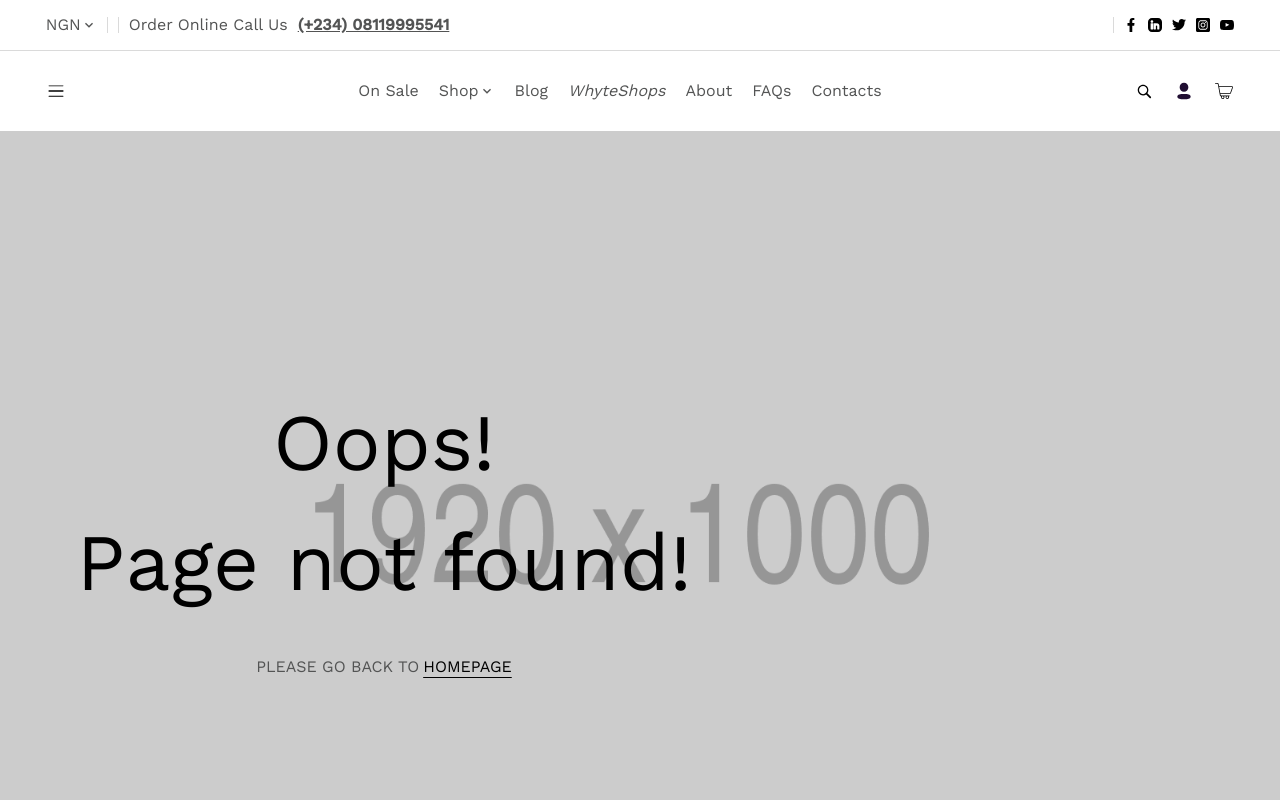
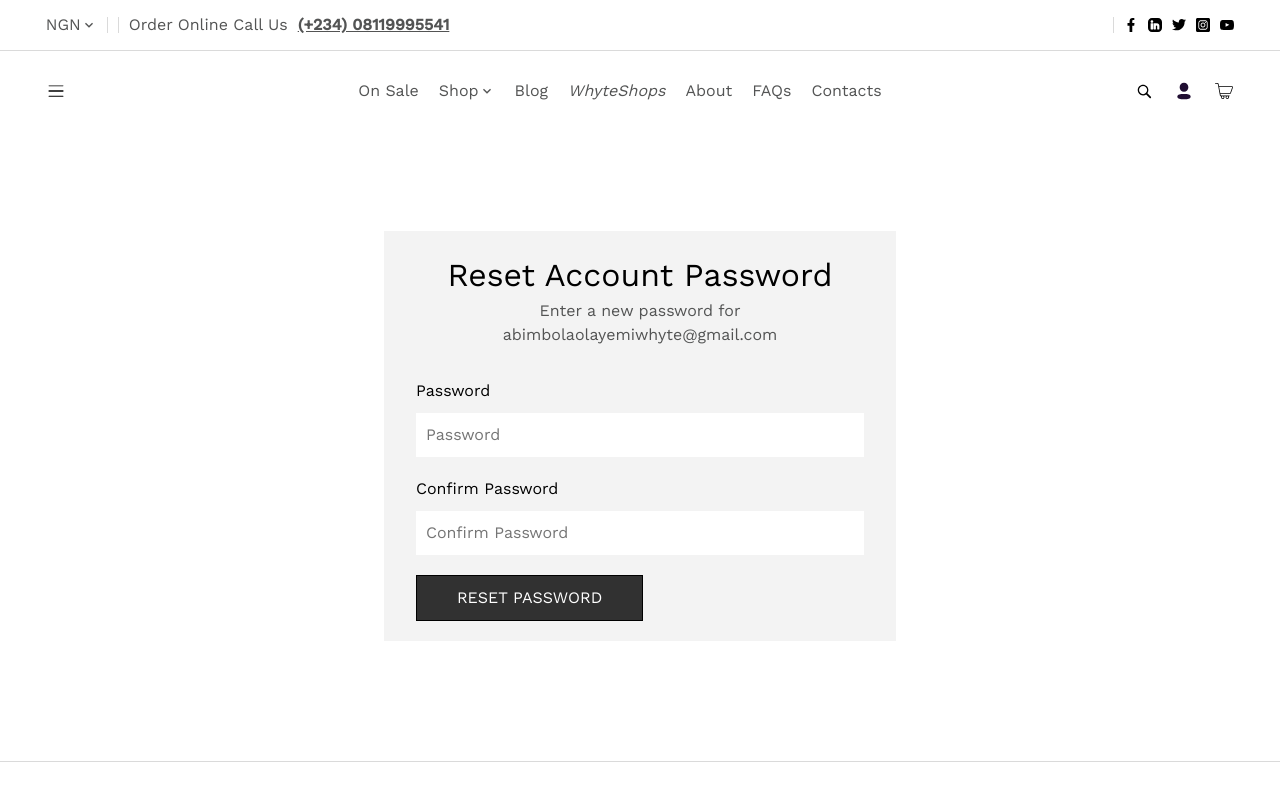
Before and after one commit to AbimbolaOO/fun-store, a React (Create React App) app in the folder client/: page /account/reset/1 in a window 1280 px wide. Before the commit this address led to /404. Shown: the top 800 px of the page. Built offline with nearby package versions, Linux system fonts and the light colour scheme; a web font is replaced by a local one.

Commit message:
forgot password and password reset

```diff
--- a/client/src/Components/Button.tsx
+++ b/client/src/Components/Button.tsx
@@ -12,7 +12,9 @@ const Button = styled.button`
   gap: 8px;
   background-color: #313131;
   color: white;
+  cursor: pointer;
   transition: all 0.5s;
+
   & > * {
     color: white;
   }
--- a/client/src/Components/FormComponent.tsx
+++ b/client/src/Components/FormComponent.tsx
@@ -70,6 +70,16 @@ export const FieldBox = styled(Box)<IFieldBox>`
 
 const FormHeaderText = styled.div`
   font-size: 2rem;
+
+  @media screen and (max-width: 768px) {
+    font-size: 1.7rem;
+  }
+`;
+
+const WrappedTertiaryText = styled(TertiaryText)`
+  @media screen and (max-width: 768px) {
+    font-size: 1rem;
+  }
 `;
 
 const Input = styled.input`
@@ -241,9 +251,9 @@ export const FormComponent: React.FC<IFormComponent> = ({
     >
       <Box direction="column" textAlign="center">
         <FormHeaderText>{title}</FormHeaderText>
-        <TertiaryText justify="center" paddingTop="0px">
+        <WrappedTertiaryText justify="center" paddingTop="0px">
           {description}
-        </TertiaryText>
+        </WrappedTertiaryText>
       </Box>
       <Formik
         initialValues={initialValues}
--- a/client/src/Pages/LogIn.tsx
+++ b/client/src/Pages/LogIn.tsx
@@ -1,3 +1,4 @@
+import { useState } from 'react';
 import * as Yup from 'yup';
 
 import Page from '../Components/Page';
@@ -9,34 +10,38 @@ import { BasicLink } from '../Components/StyledLinks';
 import { FormComponent, FormField } from '../Components/FormComponent';
 
 const LogIn: React.FC = () => {
-  const schema = Yup.object().shape({
+  const [toggleView, setToggleView] = useState(true);
+  const loginSchema = Yup.object().shape({
     email: Yup.string().email().required('Email is required'),
     password: Yup.string().required('Password is required'),
   });
 
-  type LoginType = Yup.InferType<typeof schema>;
+  const forgotPasswordschema = Yup.object().shape({
+    email: Yup.string().email().required('Email is required'),
+  });
 
-  type InitialValues = {
-    email: String;
-    password: String;
+  type LoginType = Yup.InferType<typeof loginSchema>;
+  type ForgotPasswordType = Yup.InferType<typeof forgotPasswordschema>;
+
+  const onSubmitLogin = (values: LoginType) => {
+    console.log('login', JSON.stringify(values));
   };
 
-  const initialValues: InitialValues = {
-    email: '',
-    password: '',
-  };
-
-  const onSubmit = (values: LoginType) => {
-    console.log(JSON.stringify(values));
+  const onSubmitForgotPassword = (values: ForgotPasswordType) => {
+    console.log('forgot password', JSON.stringify(values));
   };
 
   return (
     <Page title="WhyteShops | Login">
       <Layout23>
+        {toggleView ? (
           <FormComponent
-          initialValues={initialValues}
-          schema={schema}
-          onSubmit={onSubmit}
+            initialValues={{
+              email: '',
+              password: '',
+            }}
+            schema={loginSchema}
+            onSubmit={onSubmitLogin}
             title="Login"
             description="Please login using account detail bellow."
           >
@@ -44,10 +49,29 @@ const LogIn: React.FC = () => {
             <FormField type="password" id="password" />
             <Box justify="space-between">
               <Button type="submit">SIGN IN</Button>
-            <BasicLink to="/">Forgot your password?</BasicLink>
+              <Box cursor="pointer" onClick={() => setToggleView(!toggleView)}>
+                Forgot your password?
+              </Box>
             </Box>
             <BasicLink to="/account/register">Create account</BasicLink>
           </FormComponent>
+        ) : (
+          <FormComponent
+            initialValues={{ email: '' }}
+            schema={forgotPasswordschema}
+            onSubmit={onSubmitForgotPassword}
+            title="Reset Your Password"
+            description="We will send you an email to reset your password."
+          >
+            <FormField type="text" id="email" />
+            <Box justify="space-between">
+              <Button type="submit">Submit</Button>
+              <Box cursor="pointer" onClick={() => setToggleView(!toggleView)}>
+                Cancel
+              </Box>
+            </Box>
+          </FormComponent>
+        )}
       </Layout23>
     </Page>
   );
--- a/client/src/Pages/Register.tsx
+++ b/client/src/Pages/Register.tsx
@@ -49,10 +49,10 @@ const Register = () => {
           title="Create Account"
           description="Please Register using account detail bellow."
         >
-          <FormField type="text" id="firstName" label={true} />
-          <FormField type="text" id="lastName" label={true} />
-          <FormField type="text" id="email" label={true} />
-          <FormField type="password" id="password" label={true} />
+          <FormField type="text" id="firstName" label />
+          <FormField type="text" id="lastName" label />
+          <FormField type="text" id="email" label />
+          <FormField type="password" id="password" label />
           <Button type="submit">SIGN IN</Button>
           <BasicLink to="/">Return to store</BasicLink>
         </FormComponent>
--- /dev/null
+++ b/client/src/Pages/ResetPassword.tsx
@@ -0,0 +1,45 @@
+import * as Yup from 'yup';
+
+import Page from '../Components/Page';
+import Layout23 from '../Layouts/Layout23';
+import Button from '../Components/Button';
+
+import { FormComponent, FormField } from '../Components/FormComponent';
+
+const ResetPassword: React.FC = () => {
+  const schema = Yup.object().shape({
+    password: Yup.string().required('Password is required'),
+    confirmPassword: Yup.string()
+      .oneOf([Yup.ref('password'), null], "Passwords don't match!")
+      .required('re-enter new password'),
+  });
+
+  type LoginType = Yup.InferType<typeof schema>;
+
+  const onSubmitLogin = (values: LoginType) => {
+    console.log('reset password', JSON.stringify(values));
+  };
+
+  return (
+    <Page title="WhyteShops | Reset password">
+      <Layout23>
+        <FormComponent
+          initialValues={{
+            password: '',
+            confirmPassword: '',
+          }}
+          schema={schema}
+          onSubmit={onSubmitLogin}
+          title="Reset Account Password"
+          description="Enter a new password for abimbolaolayemiwhyte@gmail.com"
+        >
+          <FormField type="password" id="password" label />
+          <FormField type="password" id="confirmPassword" label />
+          <Button type="submit">Reset Password</Button>
+        </FormComponent>
+      </Layout23>
+    </Page>
+  );
+};
+
+export default ResetPassword;
--- a/client/src/routes.tsx
+++ b/client/src/routes.tsx
@@ -7,6 +7,7 @@ import Blog from './Pages/Blog';
 import Shop from './Pages/Shop';
 import OnSale from './Pages/OnSale';
 import LogIn from './Pages/LogIn';
+import ResetPassword from './Pages/ResetPassword';
 import Register from './Pages/Register';
 import NotFoundPage from './Pages/404';
 import AppLayout from './Layouts/AppLayout';
@@ -34,6 +35,7 @@ export default function Router() {
       children: [
         { path: 'login', element: <LogIn /> },
         { path: 'register', element: <Register /> },
+        { path: 'reset/:uuid', element: <ResetPassword /> },
         { path: '*', element: <Navigate to="/404" replace /> },
       ],
     },
```
Lines whose indentation alone changed are shown as unchanged.
